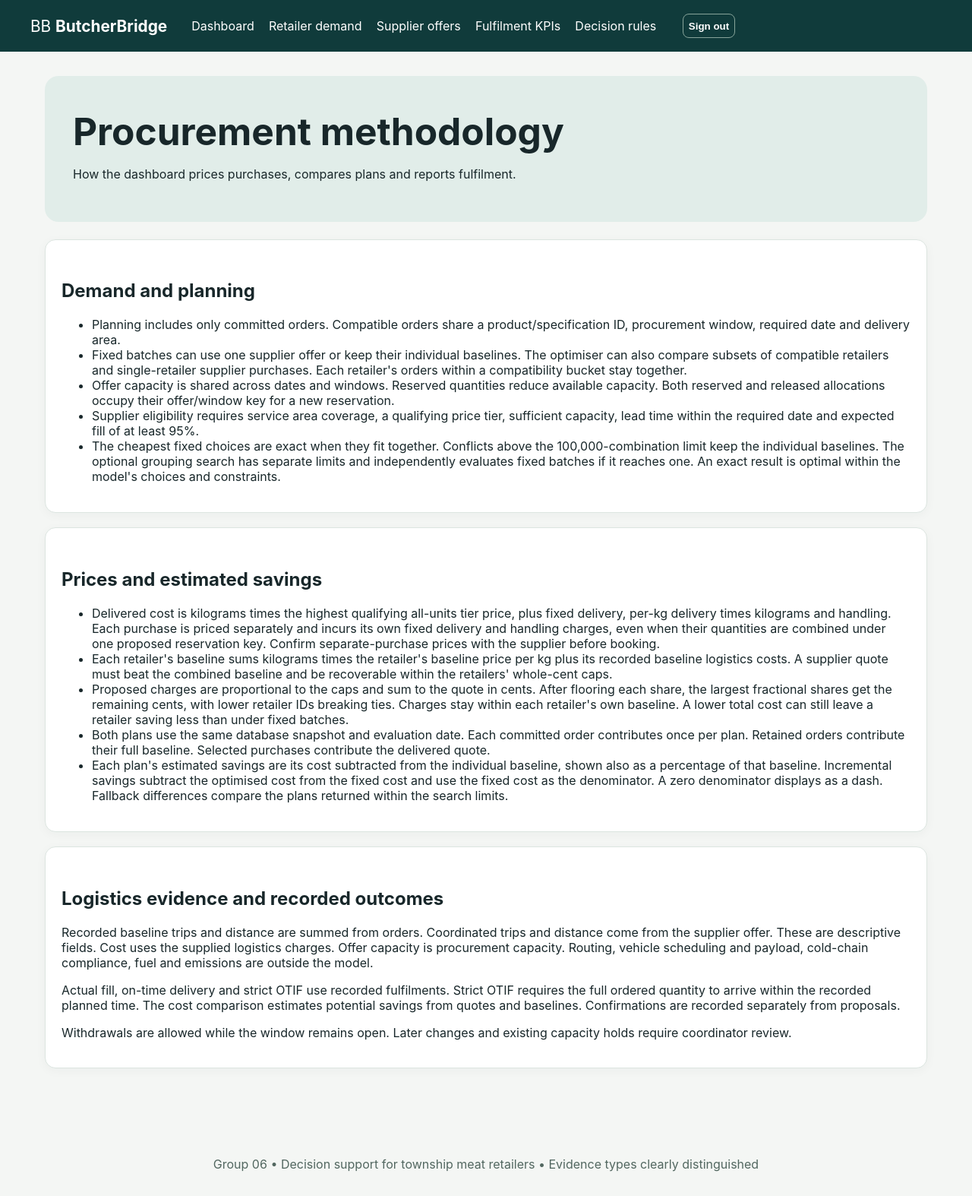
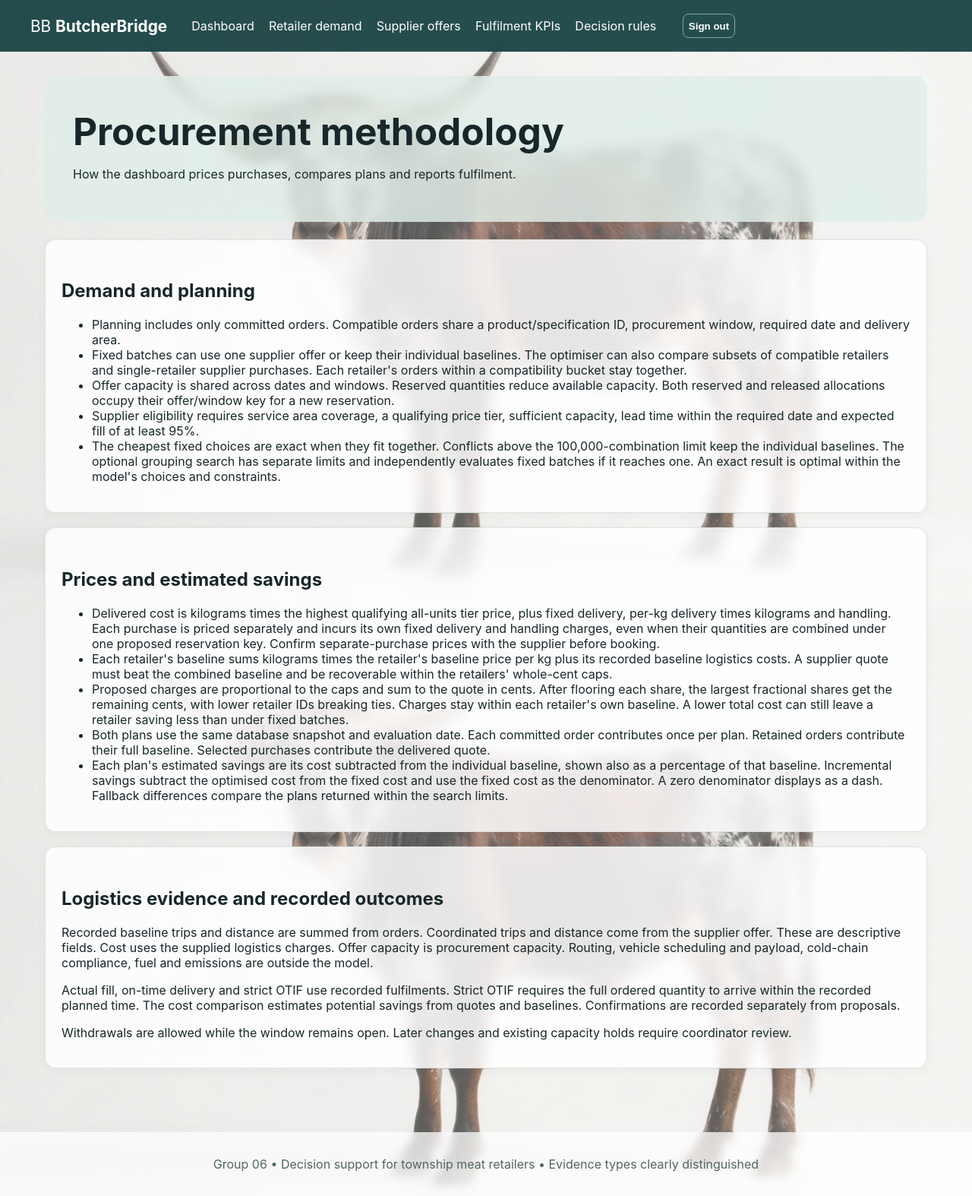
Before and after one commit to NicoleLaubscher/Butcher_Bridge, a Flask app: page /methodology in a window 1280 px wide. Shown: the whole page at 76% size. Run offline with Flask 3, Linux system fonts and the light colour scheme; the visitor is signed in with stand-in values (Sample User, id 1); parts of the project's set-up code (start-up, migrations or seed data) failed here and were passed over.

Commit message:
Add fixed Nguni background to final app

```diff
--- a/final_app/static/style.css
+++ b/final_app/static/style.css
@@ -139,3 +139,22 @@
 .retailer-row{display:grid;grid-template-columns:2fr 1fr 1fr 1fr auto;gap:.5rem;margin:.4rem 0}
 #scenario-feedback.ok{color:#146237}
 @media(max-width:800px){.scenario-columns{grid-template-columns:1fr}.bar-row{grid-template-columns:1fr}.retailer-row{grid-template-columns:1fr 1fr}}
+
+/* Fixed Nguni image background with translucent surfaces for the app UI. */
+html{min-height:100%}
+body{
+  min-height:100vh;
+  background-color:#f4f6f4;
+  background-image:linear-gradient(rgba(244,246,244,.34),rgba(244,246,244,.34)),url("nguni-background.jpg");
+  background-position:center center;
+  background-size:cover;
+  background-repeat:no-repeat;
+  background-attachment:fixed;
+}
+header{background:rgba(16,59,59,.9);backdrop-filter:blur(8px)}
+.hero{background:rgba(225,237,233,.84);backdrop-filter:blur(7px)}
+.metrics article,.panel{background:rgba(255,255,255,.84);backdrop-filter:blur(8px)}
+.comparison-card{background:rgba(245,248,246,.86);backdrop-filter:blur(6px)}
+.comparison-incremental{background:rgba(225,237,233,.88);backdrop-filter:blur(6px)}
+th{background:rgba(245,248,246,.94)}
+footer{background:rgba(255,255,255,.74);backdrop-filter:blur(6px)}
```
Also changed, not shown: final_app/static/nguni-background.jpg (added).
